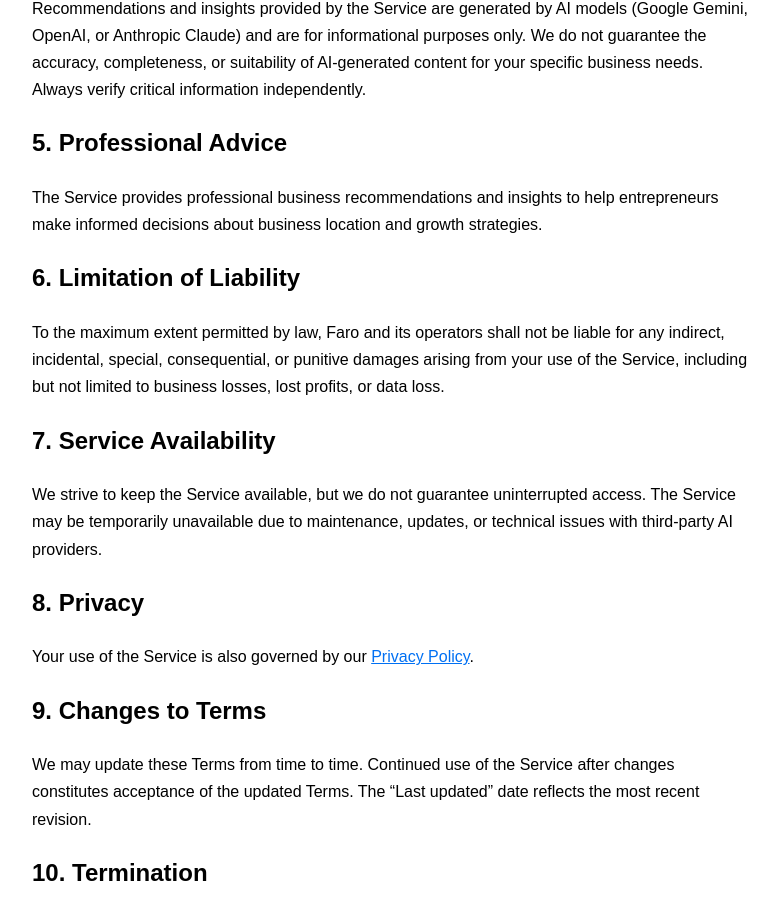
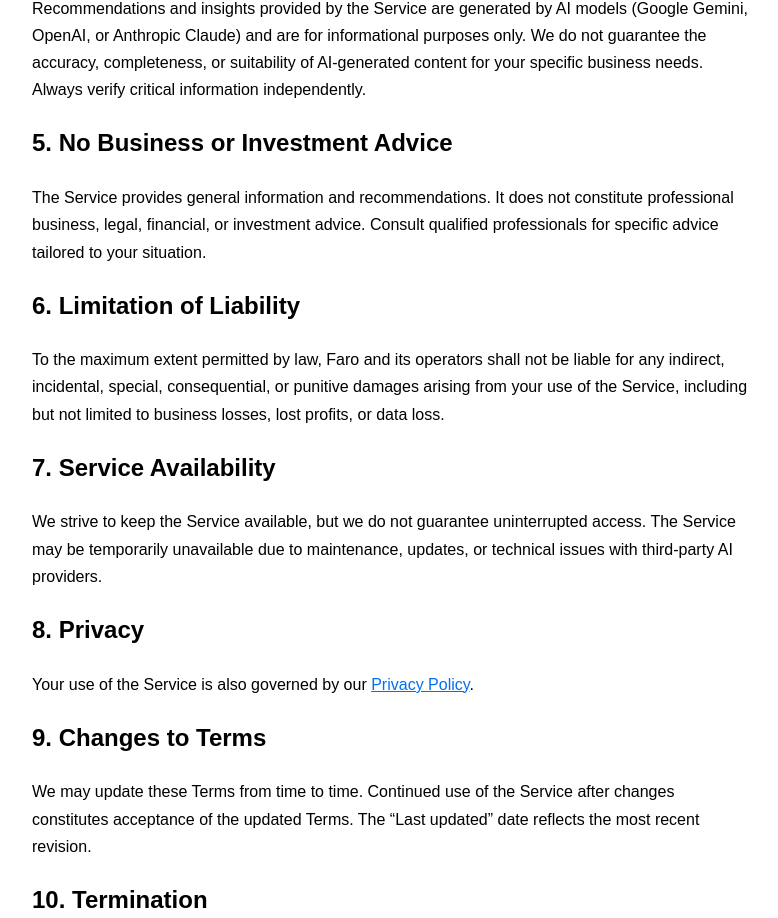
Before and after one commit to DOINGGOODPROJECTS/farominigpt, a Next.js app in the folder faro_backend/: page /terms in a window 1280 px wide. Shown: the part 780-1698 px from the top of the page, without its empty margins (248-1026 px from the left). Built offline with nearby package versions, Linux system fonts and the light colour scheme.

Commit message:
Revert to disclaimer: not professional advice

```diff
--- a/faro_backend/app/terms/page.tsx
+++ b/faro_backend/app/terms/page.tsx
@@ -43,10 +43,11 @@
         for your specific business needs. Always verify critical information independently.
       </p>
 
-      <h2>5. Professional Advice</h2>
+      <h2>5. No Business or Investment Advice</h2>
       <p>
-        The Service provides professional business recommendations and insights to help
-        entrepreneurs make informed decisions about business location and growth strategies.
+        The Service provides general information and recommendations. It does not constitute
+        professional business, legal, financial, or investment advice. Consult qualified
+        professionals for specific advice tailored to your situation.
       </p>
 
       <h2>6. Limitation of Liability</h2>
```
